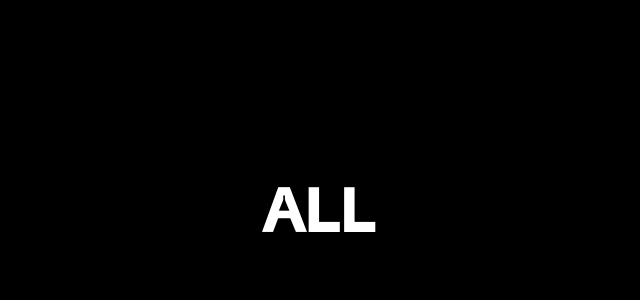
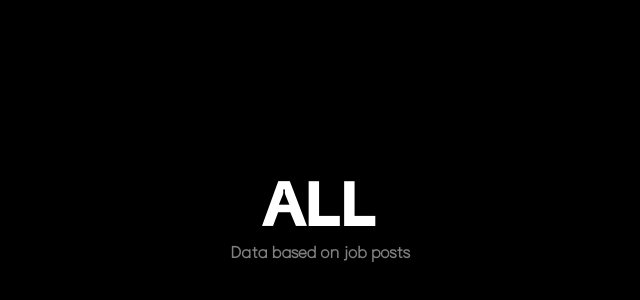
Before and after one commit to beeinger/TTR-guide, a Next.js app in the folder frontend/: page /statistics in a window 1280 px wide. Shown: the part 62-362 px from the top of the page, without its empty margins (320-960 px from the left). Built offline with nearby package versions, Linux system fonts and the light colour scheme; no server answers.

Commit message:
fixed filtering problem;

```diff
--- a/frontend/components/TechStatistics/TechStatistics.tsx
+++ b/frontend/components/TechStatistics/TechStatistics.tsx
@@ -22,7 +22,9 @@ export default function TechStatistic({
   return (
     <Container maxPopularity={maxValues.popularity} popularity={popularity}>
       <Popularity>{popularityPercentage}%</Popularity>
-      <Count>{count} jobs use it</Count>
+      <Count>
+        <b>{count}</b> jobs use it
+      </Count>
       <Title>{tech}</Title>
       <Salary salary={salary_statistics} />
       <LocationAndType
@@ -63,4 +65,8 @@ const Count = styled.h3`
   font-family: "TrapLight";
   opacity: 0.5;
   margin-bottom: 8px;
+
+  > b {
+    font-family: "Trap";
+  }
 `;
--- a/frontend/pages/statistics/index.tsx
+++ b/frontend/pages/statistics/index.tsx
@@ -18,6 +18,8 @@ export default function index({
   statistics,
 }: InferGetServerSidePropsType<typeof getServerSideProps>) {
   const router = useRouter();
+
+  console.log(statistics);
 
   useEffect(() => {
     const refreshData = () => router.replace(router.asPath);
@@ -50,7 +52,12 @@ export default function index({
     <Layout>
       <Header>
         <DateRange />
-        <Position>{position}</Position>
+        <Position>
+          {position}
+          <span>
+            Data based on <b>{statistics?.totalJobsCount}</b> job posts
+          </span>
+        </Position>
         <Sorting />
       </Header>
       <Statistics>
@@ -76,6 +83,22 @@ const Position = styled.h1`
   font-family: "TrapBlack";
   text-transform: uppercase;
   margin: 0;
+
+  display: flex;
+  flex-direction: column;
+  justify-content: center;
+  align-items: center;
+
+  > span {
+    text-transform: none;
+    font-size: 1rem;
+    font-family: "TrapLight";
+    opacity: 0.5;
+
+    > b {
+      font-family: "Trap";
+    }
+  }
 `;
 
 const Layout = styled.div`
--- a/frontend/shared/types.ts
+++ b/frontend/shared/types.ts
@@ -4,10 +4,13 @@ export interface StatisticsResponse {
 }
 
 export interface PositionStatistics {
+  statId: string;
   positions: string[];
   startDate: string | null;
   endDate: string | null;
   techStatistics: TechStatistics[];
+  totalJobsCount: number;
+  timestamp: number;
 }
 
 export interface TechStatistics {
@@ -18,7 +21,6 @@ export interface TechStatistics {
   type_statistics: TypeStatistics;
   salary_statistics: SalaryStatistics;
   popularity_statistics: PopularityStatistics[];
-  total_jobs_count: number;
 }
 
 export interface LocationStatistics {
```
Also changed, not shown: 1 other file (tests, documents, lock files or other folders).
